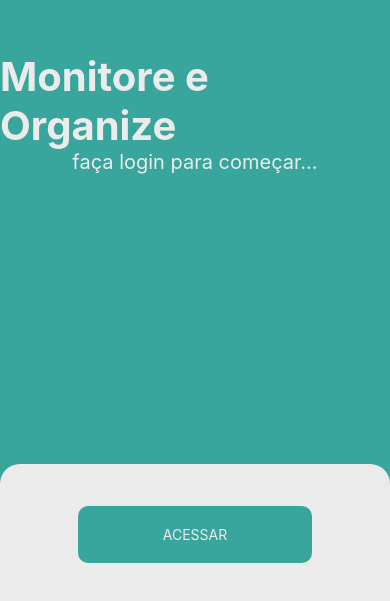
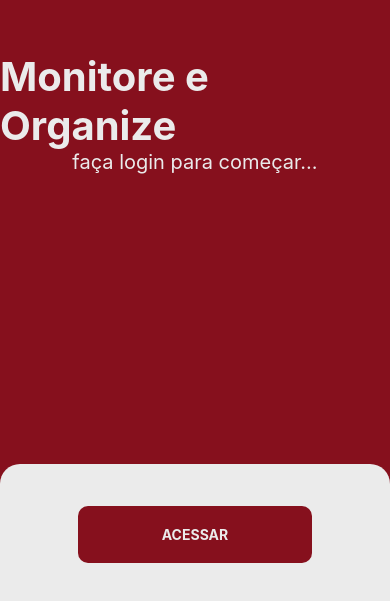
Before and after one commit to samuel-galiano/authTest, a React Native app: screen /Welcome in a window 390 px wide. Shown: the part 239-840 px from the top of the page. Built offline with nearby package versions, Linux system fonts and the light colour scheme.

Commit message:
style(minor): alterar as cores de azul para vermelho na pagina de Bem vindo

```diff
--- a/src/Screens/Welcome/index.js
+++ b/src/Screens/Welcome/index.js
@@ -20,7 +20,7 @@ export function Welcome() {
 const styles = Native.StyleSheet.create({
     container: {
         flex: 1,
-        backgroundColor: "#38A69D",
+        backgroundColor: "#86101D",
     },
     containerForm: {
         flex: 1,
@@ -46,7 +46,7 @@ const styles = Native.StyleSheet.create({
         fontSize: 20
     },
     button: {
-        backgroundColor: "#38A69D",
+        backgroundColor: "#86101D",
         padding: 20,
         borderRadius: 10,
         width: '60%'
@@ -55,6 +55,7 @@ const styles = Native.StyleSheet.create({
         color: "#ebebeb",
         justifyContent: "center",
         alignContent: "center",
-        alignSelf: "center"
+        alignSelf: "center",
+        fontWeight: "bold"
     }
 })
```
